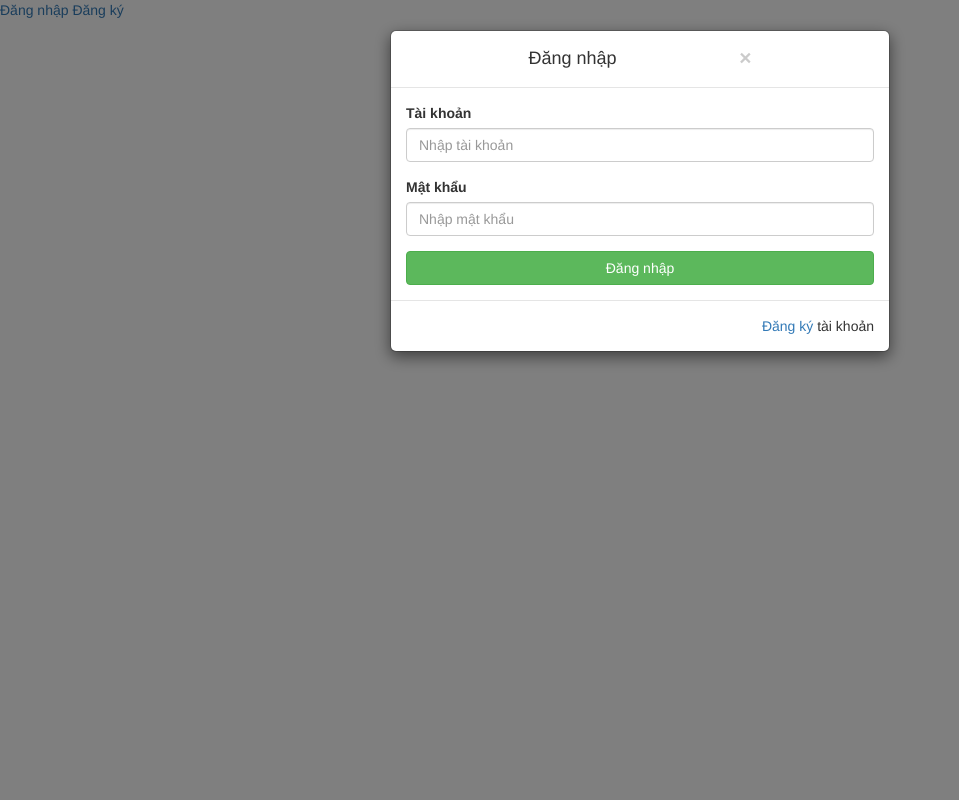
After one commit to huukha/final, a PHP site: page /FinalProject/login.php in a window 1280 px wide, after a click on "Đăng nhập". The commit adds this page. Shown: the whole page, without its empty margins (0-959 px from the left). Run offline with PHP 8.4, Linux system fonts and the light colour scheme; some libraries are stand-ins or nearby versions.

Commit message:
Login signup
Page login and signup

```diff
--- /dev/null
+++ b/login.php
@@ -0,0 +1,153 @@
+<?php
+
+?>
+<!DOCTYPE html>
+<html lang="en">
+
+  <head>
+
+    <meta charset="utf-8">
+    <meta name="viewport" content="width=device-width, initial-scale=1, shrink-to-fit=no">
+    <meta name="description" content="">
+    <meta name="author" content="">
+
+    <title>Xuka Photo</title>
+
+    <!-- Bootstrap core CSS -->
+    <link href="vendor/bootstrap/css/bootstrap.min.css" rel="stylesheet">
+
+    <link href="//maxcdn.bootstrapcdn.com/bootstrap/3.3.0/css/bootstrap.min.css" rel="stylesheet" id="bootstrap-css">
+
+    <!-- Custom styles for this template -->
+    <!-- <link href="css/agency.css" rel="stylesheet"> -->
+
+  </head>
+
+  <body id="page-top">
+
+  	<div>
+  		<a href='#' data-toggle='modal' data-target='#login-modal'><i class='fa fa-sign-in' aria-hidden='true'></i> Đăng nhập</a>
+  		<a href='#' data-toggle='modal' data-target='#signup-modal'><i class='fa fa-user-plus' aria-hidden='true'></i> Đăng ký</a>
+  	</div>
+
+    <!-- Modal Login -->
+    <div id="login-modal" class="modal fade" role="dialog">
+      <div class="modal-dialog">
+        <!-- Modal content-->
+        <form id="login-form" method="POST" action="<?php  $_SERVER["PHP_SELF"] ?>">
+          <div class="modal-content">
+            <div class="modal-header">
+              <h4 class="modal-title">Đăng nhập</h4>
+              <button type="button" class="close" data-dismiss="modal">&times;</button>
+            </div>
+            <div class="modal-body">
+              <div id="error">
+                <!-- Hiển thị lỗi -->
+              </div>
+              <div class="form-group">
+                <label for="username">Tài khoản</label>
+                <input type="text" class="form-control" name="username" id="username" maxlength="30" placeholder="Nhập tài khoản" required>
+              </div>
+              <div class="form-group">
+                <label for="password">Mật khẩu</label>
+                <input type="password" class="form-control" name="password" id="password" maxlength="30" placeholder="Nhập mật khẩu" required>
+              </div>
+              <!-- <div class="checkbox">
+                <label><input type="checkbox" checked> Nhớ tài khoản</label>
+              </div> -->
+              <button type="submit" class="btn btn-success btn-block" id="btn-login">Đăng nhập</button>
+            </div>
+            <div class="modal-footer">
+              <span><a href="#" data-toggle="modal" data-target="#signup-modal" onclick="resetFormSU()">Đăng ký</a> tài khoản</span>
+            </div>
+          </div>
+        </form>
+      </div>
+    </div>
+    <!-- Modal Signup -->
+    <div id="signup-modal" class="modal fade" role="dialog">
+      <div class="modal-dialog">
+        <!-- Modal content-->
+        <form id="signup-form" method="POST" action="<?php  $_SERVER["PHP_SELF"] ?>">
+          <div class="modal-content">
+            <div class="modal-header">
+              <h4 class="modal-title">Đăng ký</h4>
+              <button type="button" class="close" data-dismiss="modal">&times;</button>
+            </div>
+            <div class="modal-body">
+              <div id="errorsu">
+                <!-- Hiển thị lỗi -->
+              </div>
+              <div class="form-group">
+                <label for="fullname">Họ tên</label>
+                <input type="text" class="form-control" name="fullname" id="fullname" maxlength="50" placeholder="Nhập họ tên" required>
+              </div>
+              <div class="form-group">
+                <label for="usernamesu">Tài khoản</label>
+                <input type="text" class="form-control" name="usernamesu" id="usernamesu" maxlength="30" placeholder="Nhập tài khoản" required>
+              </div>
+              <div class="form-group">
+                <label for="passwordsu">Mật khẩu</label>
+                <div class="input-group">
+                  <input type="password" class="form-control" name="passwordsu" id="passwordsu" maxlength="30" placeholder="Nhập mật khẩu mới" required>
+                  <span class="input-group-addon" id="showpass"><i class="fa fa-eye" aria-hidden="true"></i></span>
+                </div>
+              </div>
+              <div class="form-group">
+              <div class="input-group">
+                <input type="password" class="form-control" name="repassword" id="repassword" maxlength="30" placeholder="Nhập lại mật khẩu" required>
+                <span class="input-group-addon" id="showpass2"><i class="fa fa-eye" aria-hidden="true"></i></span>
+              </div>
+              </div>
+              <!-- <label class="switch">
+                <input type="checkbox" onclick="showPass2()">
+                <span class="slider round" data-toggle="showpass" data-placement="right" title="Hiện mật khẩu"></span>
+              </label>
+              <div class="checkbox">
+                <label><input type="checkbox" checked> Nhớ tài khoản</label>
+              </div> -->
+              <button type="submit" class="btn btn-warning btn-block" id="btn-signup">Đăng ký</button>
+            </div>
+            <div class="modal-footer">
+              <button type="button" class="btn btn-danger btn-block" id="reset-btn" onclick="resetFormSU()">Nhập lại</button>
+            </div>
+          </div>
+        </form>
+      </div>
+    </div>
+
+    <!-- Modal Alert-->
+    <div id="alert-modal" class="modal fade" role="dialog">
+      <div class="modal-dialog">
+        <!-- Modal content-->
+        <div class="modal-content">
+          <div class="modal-header">
+            <h4 class="modal-title"><i class="fa fa-hand-peace-o" aria-hidden="true"></i> Welcome to HK Store</h4>
+            <button type="button" class="close" data-dismiss="modal">&times;</button>
+          </div>
+          <div class="modal-body">
+            <p id="content"></p>
+            <p>Bấm vào <a href="#" data-toggle="modal" data-target="#login-modal">đây</a> để đăng nhập</p>
+          </div>
+          <div class="modal-footer">
+            <button type="button" class="btn btn-info" data-dismiss="modal">Đóng</button>
+          </div>
+        </div>
+      </div>
+    </div>
+</body>
+
+
+
+    <script src="vendor/jquery/jquery.min.js"></script>
+    <script src="vendor/bootstrap/js/bootstrap.bundle.min.js"></script>
+
+    <!-- Plugin JavaScript -->
+    <script src="vendor/jquery-easing/jquery.easing.min.js"></script>
+
+<script src="js/jquery.min.js"></script>
+<script src="//maxcdn.bootstrapcdn.com/bootstrap/3.3.0/js/bootstrap.min.js"></script>
+<script src="//code.jquery.com/jquery-1.11.1.min.js"></script>
+
+
+<script src="js/js-login.js"></script>
```
Also changed, not shown: addProduct.php (+4 -3 lines), database-config.php (+3 -7 lines), logout.php (added, +13 -0 lines), process-check-usname.php (added, +18 -0 lines), process-login.php (added, +33 -0 lines), process-signup.php (added, +17 -0 lines).
